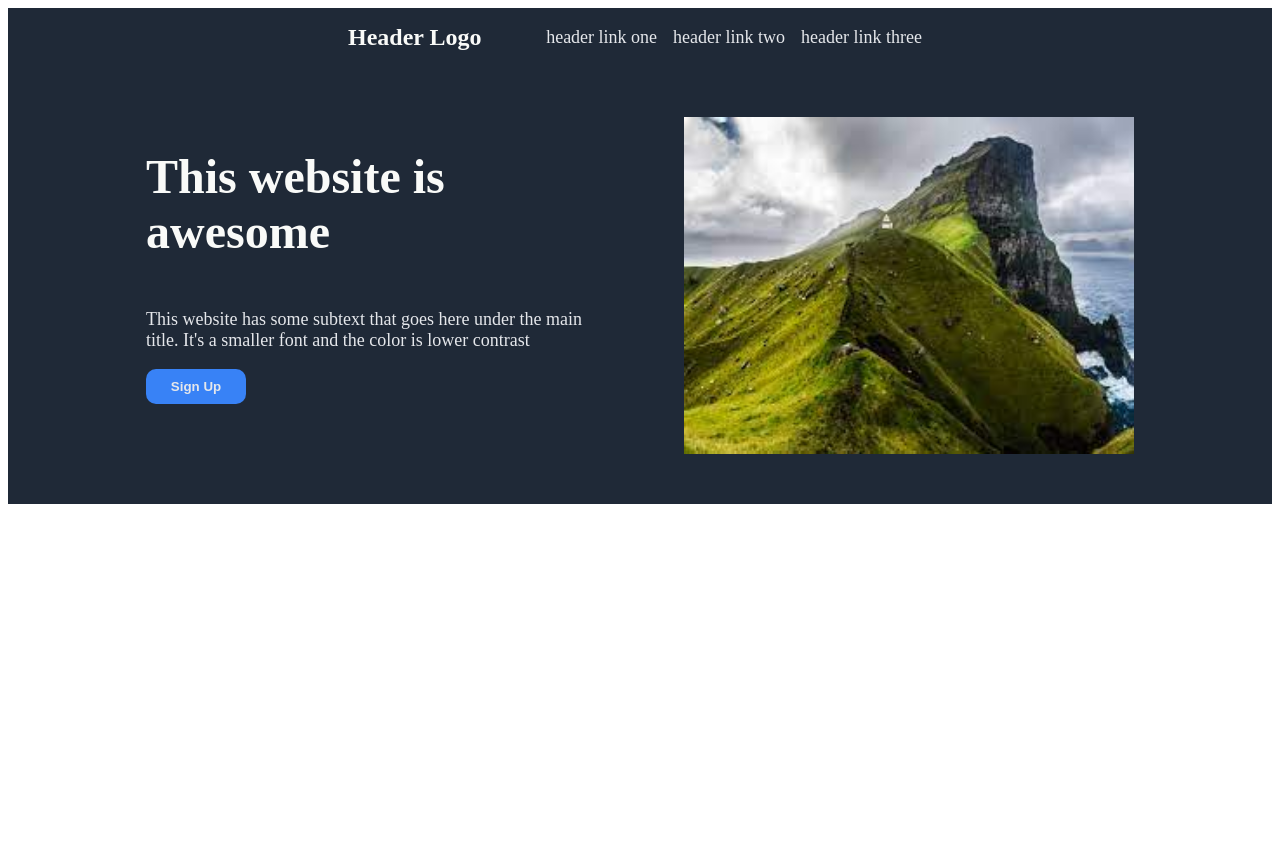
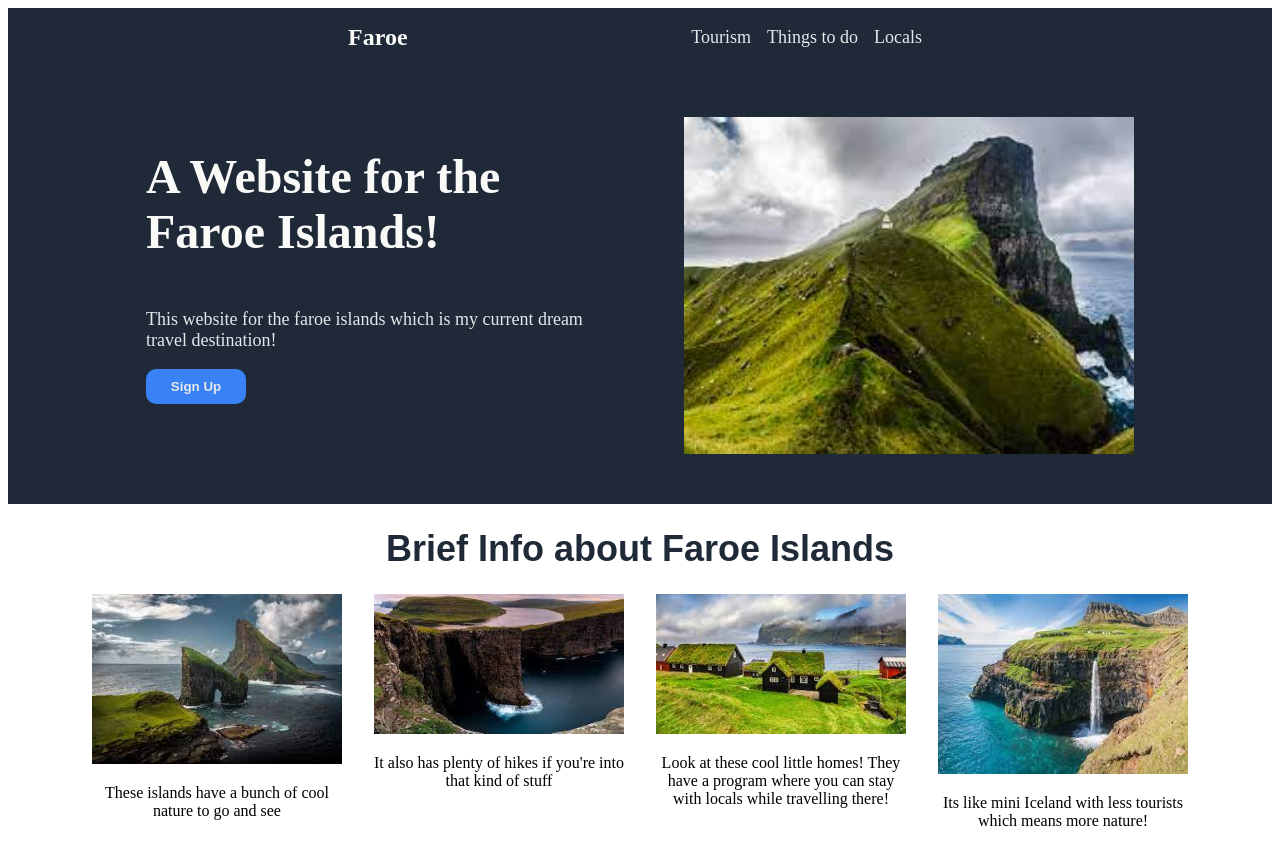
Before and after one commit to KrystianRusin/Landing-Page, a plain HTML site: page index.html in a window 1280 px wide. Before the commit the page ends 800 px from the top, so only its background shows below. Drawn offline with Linux system fonts and the light colour scheme.

Commit message:
Added brief info section and also updated placeholder text and images

```diff
--- a/index.html
+++ b/index.html
@@ -9,19 +9,39 @@
 <body>
     <div class="header">
         <ul class="header-list">
-            <li class="header-item" id="header-logo"><a href="" class="header-item-logo">Header Logo</a></li>
-            <li class="header-item"><a href="" class="header-item-text">header link one</a></li>
-            <li class="header-item"><a href="" class="header-item-text">header link two</a></li>
-            <li class="header-item"><a href="" class="header-item-text">header link three</a></li>
+            <li class="header-item" id="header-logo"><a href="" class="header-item-logo">Faroe</a></li>
+            <li class="header-item"><a href="" class="header-item-text">Tourism</a></li>
+            <li class="header-item"><a href="" class="header-item-text">Things to do</a></li>
+            <li class="header-item"><a href="" class="header-item-text">Locals</a></li>
         </ul>
         <div class="main-text-container">
             <div class="left-side">
-                <h1 class="main-text">This website is awesome</h1>
-                <p class="sub-text">This website has some subtext that goes here under the main title. It's a smaller font and the color is lower contrast</p>
+                <h1 class="main-text">A Website for the Faroe Islands!</h1>
+                <p class="sub-text">This website for the faroe islands which is my current dream travel destination!</p>
                 <button class="btn">Sign Up</button>
             </div>
             <img src="./img/faroe.jpeg" alt="This is a place holder for an image" class="main-img">
         </div>
     </div>
+        <h1 class="middle-title">Brief Info about Faroe Islands</h1>
+        <div class="middle-info-wrapper">
+            <div class="middle-info">
+                <img src="./img/info1.jpeg" alt="Placeholder Image" class="middle-img">
+                <p>These islands have a bunch of cool nature to go and see</p>
+            </div>
+            <div class="middle-info">
+                <img src="./img/info2.jpeg" alt="Placeholder Image" class="middle-img">
+                <p>It also has plenty of hikes if you're into that kind of stuff</p>
+            </div>
+            <div class="middle-info">
+                <img src="./img/info3.jpeg" alt="Placeholder Image" class="middle-img">
+                <p>Look at these cool little homes! They have a program where you can stay with locals while travelling there!</p>
+            </div>
+            <div class="middle-info">
+                <img src="./img/info4.jpeg" alt="Placeholder Image" class="middle-img">
+                <p>Its like mini Iceland with less tourists which means more nature!</p>
+            </div>
+        </div>
+
 </body>
 </html>
--- a/styles.css
+++ b/styles.css
@@ -57,6 +57,30 @@
     padding-right: 350px;
 }
 
+.middle-title {
+    font-family: sans-serif;
+    text-align: center;
+    font-size: 36px;
+    font-weight: 900;
+    color: #1F2937;
+}
+
+.middle-info-wrapper {
+    display: flex;
+    justify-content: center;
+    gap: 32px;
+}
+
+.middle-info {
+    text-align: center;
+    max-width: 250px;
+}
+
+.middle-img {
+    max-width: 250px;
+    max-height: auto;
+}
+
 .btn{
     text-align: center;
     border-radius: 10px;
```
Also changed, not shown: img/info1.jpeg (added), img/info2.jpeg (added), img/info3.jpeg (added), img/info4.jpeg (added).
